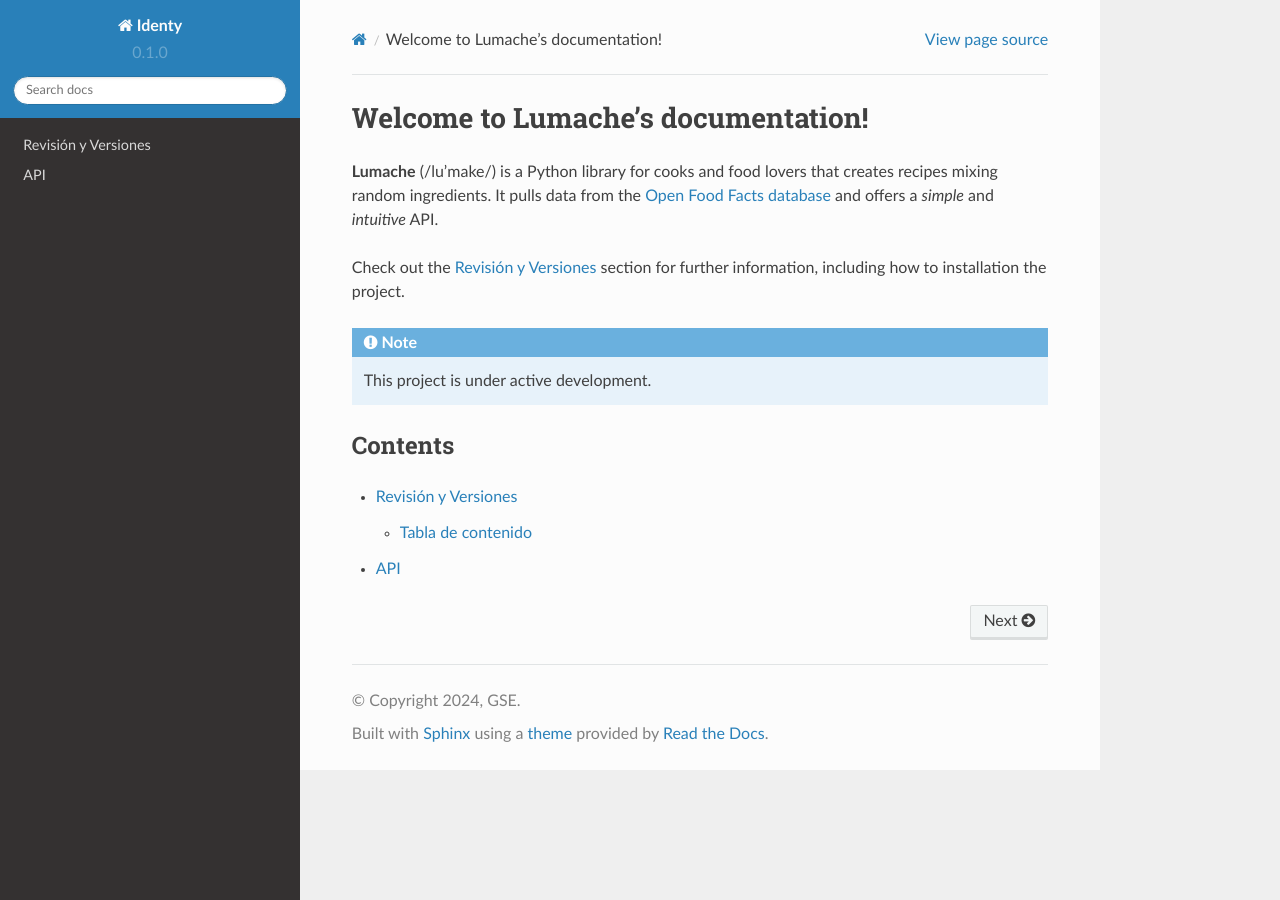
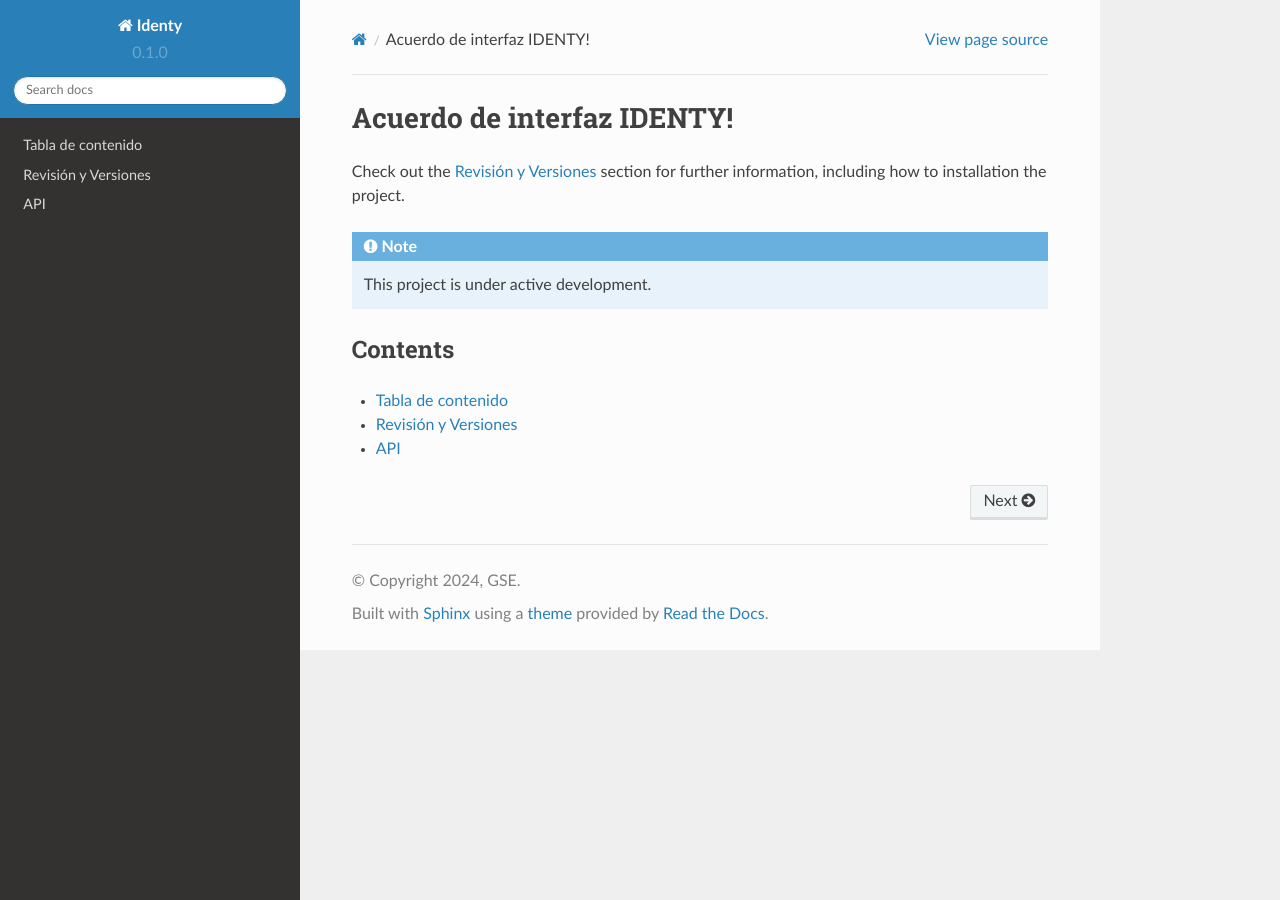
Before and after one commit to JosePajaro-Hub/IdentyDocumentation, a Sphinx documentation site: the page built from docs/source/index.rst, in a window 1280 px wide. Built offline with Sphinx 7.4.7 and the Read the Docs theme 2.0.0, drawn with Linux system fonts in a browser that asks for light colours.

```diff
--- a/docs/source/index.rst
+++ b/docs/source/index.rst
@@ -1,10 +1,6 @@
-Welcome to Lumache's documentation!
+Acuerdo de interfaz IDENTY!
 ===================================
 
-**Lumache** (/lu'make/) is a Python library for cooks and food lovers
-that creates recipes mixing random ingredients.
-It pulls data from the `Open Food Facts database <https://world.openfoodfacts.org/>`_
-and offers a *simple* and *intuitive* API.
 
 Check out the :doc:`usage` section for further information, including
 how to :ref:`installation` the project.
```
Also changed, not shown: other parts of docs/source/index.rst (+1 -0 lines), docs/source/indice.rst (added, +21 -0 lines), docs/source/usage.rst (+0 -28 lines).
